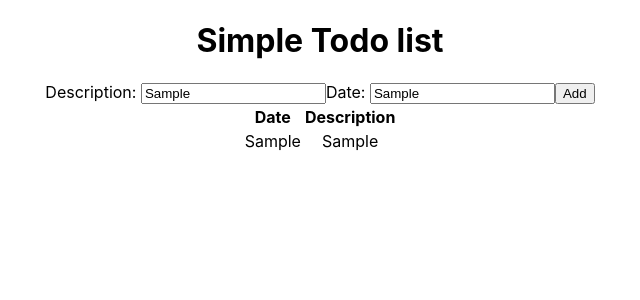
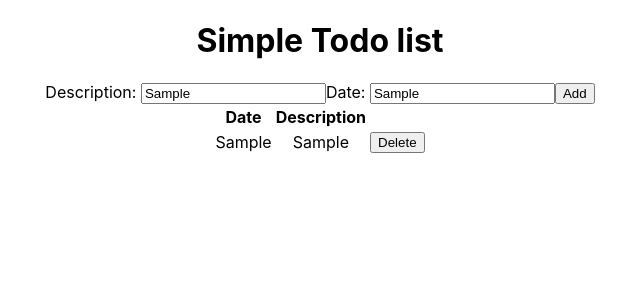
Before and after one commit to Cisse23/todolist, a React (Create React App) app: page / in a window 1280 px wide. Both pictures are taken after typing "Sample", "Sample" into the empty fields and a click on the button "Add". Shown: the top 300 px of the page, without its empty margins (320-960 px from the left). Built offline with nearby package versions, Linux system fonts and the light colour scheme.

Commit message:
lisätty delete nappi rodo-riville

```diff
--- a/src/TodoList.js
+++ b/src/TodoList.js
@@ -15,6 +15,11 @@ function TodoList(){
         setTodoList([todo, ...todoList]);
     }
 
+    const removeTodo = (event) => {
+        console.log("delete " + todo.description);
+        setTodoList(todoList.filter((todo, i) => i !== event.target.value));
+    }
+
     return(
         <div>
             <h1>Simple Todo list</h1>
@@ -28,6 +33,7 @@ function TodoList(){
                     <tr key={index}>
                         <td>{todo.date}</td>
                         <td>{todo.description}</td>
+                        <td><button onClick={removeTodo}>Delete</button></td>
                     </tr>)}
                 </tbody>
             </table>
```
